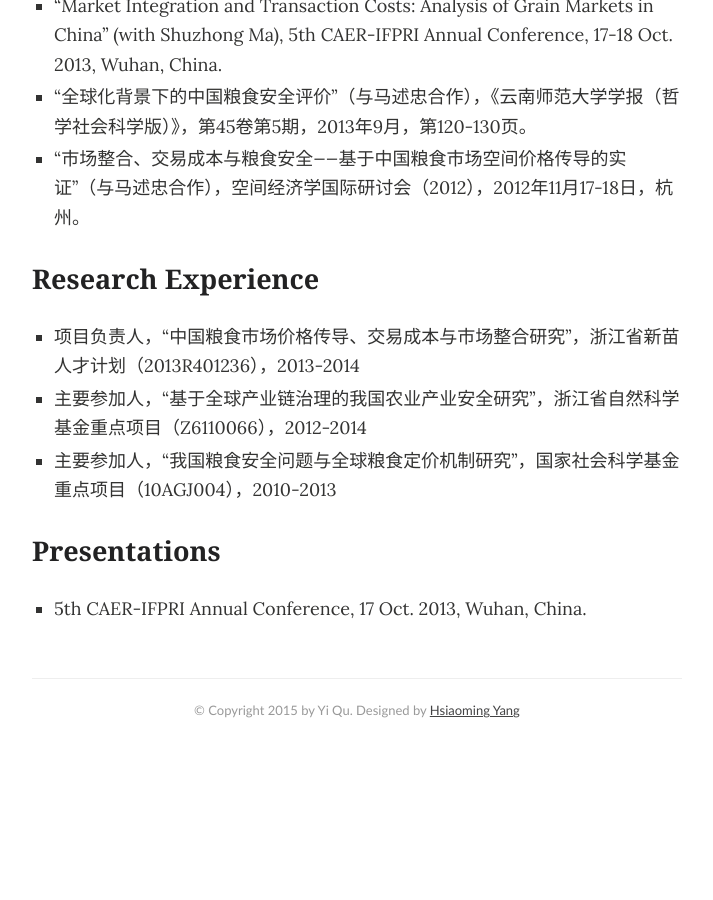
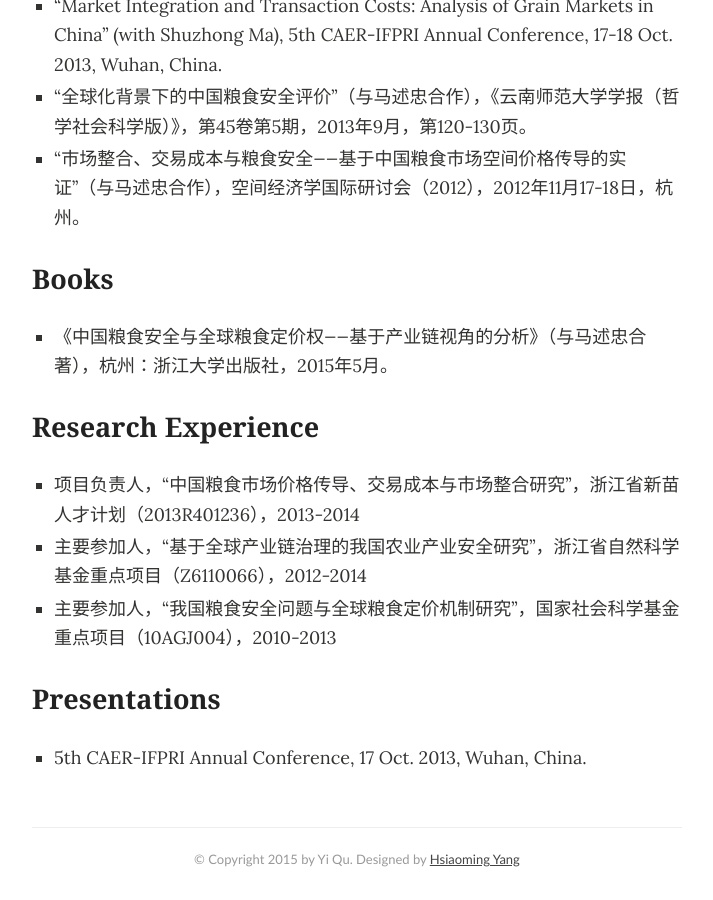
Before and after one commit to rangerqu/rangerqu.github.com, a Jekyll site: the page built from vitae/index.md, in a window 1280 px wide and 900 px high, scrolled down 1296 px. Shown: the whole window, without its empty margins (283-996 px from the left). Built offline with Jekyll 4.4.1, drawn with Linux system fonts in a browser that asks for light colours; before the commit the page ends 2047 px from its top, so only the background shows below that.

Commit message:
add book

```diff
--- a/vitae/index.md
+++ b/vitae/index.md
@@ -36,11 +36,11 @@ Economics and Management School, **Wuhan University**
 - “全球化背景下的中国粮食安全评价”（与马述忠合作），《云南师范大学学报（哲学社会科学版）》，第45卷第5期，2013年9月，第120-130页。
 - “市场整合、交易成本与粮食安全——基于中国粮食市场空间价格传导的实证”（与马述忠合作），空间经济学国际研讨会（2012），2012年11月17-18日，杭州。
 
-<!--
-
 ## Books
 
-- 《中国粮食安全与全球粮食定价权——基于产业链视角的分析》（与马述忠合著），杭州：浙江大学出版社，yyyy年
+- 《中国粮食安全与全球粮食定价权——基于产业链视角的分析》（与马述忠合著），杭州：浙江大学出版社，2015年5月。
+
+<!--
 
 ## Book Sections
 
```
